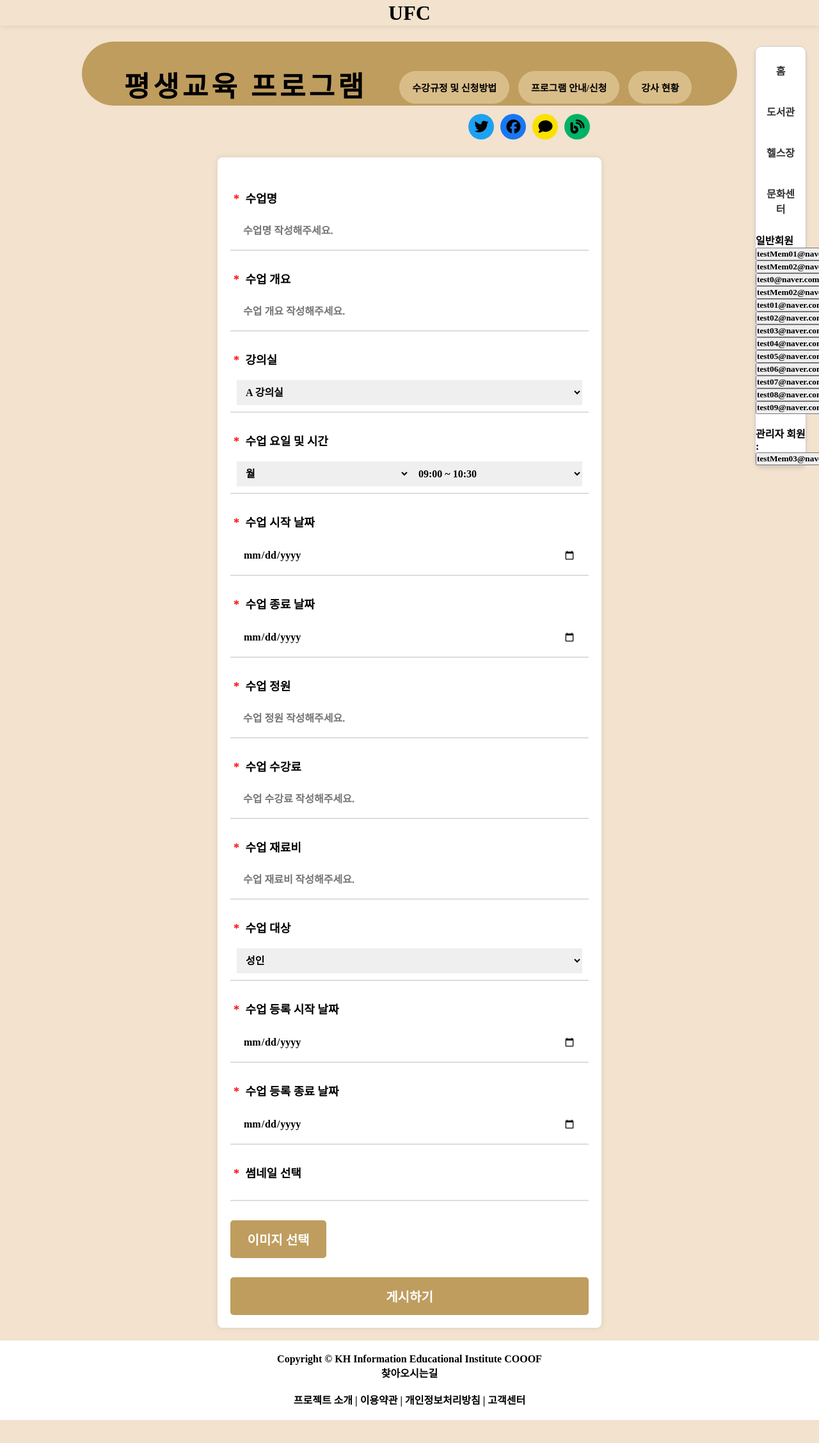
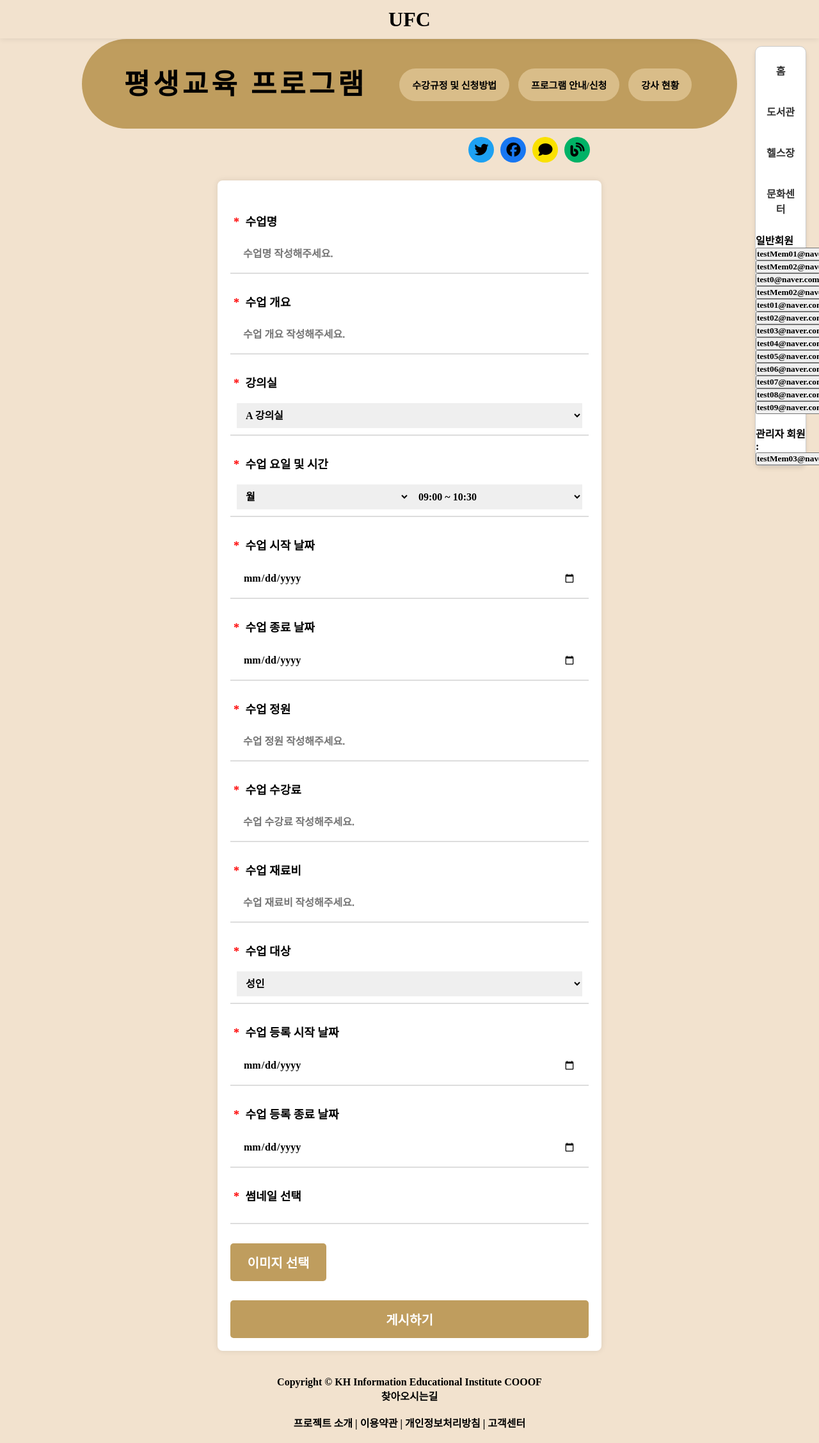
Before and after one commit to Mokki0701/UFC, a Spring app: page /lesson/lessonList/lessonWrite in a window 1280 px wide. Shown: the whole page at 64% size. Before the commit the page ends 2219 px from the top, so only its background shows below. Run offline with Thymeleaf, Linux system fonts and the light colour scheme; the template is opened without the code that fills it, so the values that code supplies are empty; some of the project's set-up classes (security, data sources, template engines, error pages and the like) are left out, and stand-ins take their place; some libraries are stand-ins or nearby versions.

Commit message:
css 수정

```diff
--- a/UFC/src/main/resources/static/css/common/header.css
+++ b/UFC/src/main/resources/static/css/common/header.css
@@ -10,7 +10,8 @@
     padding: 10px 20px;
     position: fixed;
     width: 100%;
-    height: 40px;
+    min-height: 60px !important;
+    max-height: 60px !important;
     top: 0; right: 0;
     z-index: 9999;
     box-shadow: 0 0 10px rgba(0, 0, 0, 0.1);
--- a/UFC/src/main/resources/static/css/index.css
+++ b/UFC/src/main/resources/static/css/index.css
@@ -25,7 +25,7 @@
 }
 
 .main_wrapper {
-  margin: 0;
+  margin: 70px 0;
   padding: 0;
   box-sizing: border-box;
 
--- a/UFC/src/main/resources/static/css/lesson/dashBoard/dashboard.css
+++ b/UFC/src/main/resources/static/css/lesson/dashBoard/dashboard.css
@@ -10,7 +10,7 @@
 
 .less_header {
   text-align: center;
-  padding: 20px;
+  /* padding: 20px; */
   border-bottom: 2px solid #333;
 }
 
--- a/UFC/src/main/resources/templates/index.html
+++ b/UFC/src/main/resources/templates/index.html
@@ -55,7 +55,7 @@
 
 
 
-  <div>
+
 
 
   <div class="main_wrapper">
--- a/UFC/src/main/resources/templates/lesson/lessonCommon/semiHeader.html
+++ b/UFC/src/main/resources/templates/lesson/lessonCommon/semiHeader.html
@@ -18,7 +18,7 @@
     padding: 20px;
     color: black;
     text-align: center;
-    margin-top: 65px;
+    margin-top: 61px;
     width: 80%;
 
 
--- a/UFC/src/main/resources/templates/lesson/lessonList/lessonWrite.html
+++ b/UFC/src/main/resources/templates/lesson/lessonList/lessonWrite.html
@@ -8,9 +8,16 @@
 
   <link rel="stylesheet" href="/css/lesson/lessonList/lessonWrite.css">
   <th:block th:replace="~{common/common}"></th:block>
-
+  <style>
+    .footer{
+      background-color: #F2E2CE !important;
+    }
+    .program-header{
+      min-height: 140px;
+    }
+  </style>
 </head>
-
+<!--  -->
 <body>
 
   <main>
@@ -187,10 +194,10 @@
       </form>
     </section>
 
+  <div th:replace="~{common/footer}"></div>
   </main>
 
 
-  <div th:replace="~{common/footer}"></div>
   <!-- lessonCommon 들어가는곳 시작 -->
   <th:block th:replace="~{lesson/lessonCommon/lessonCommon}"></th:block>
   <!-- lessonCommon 들어가는곳 끝 -->
```
